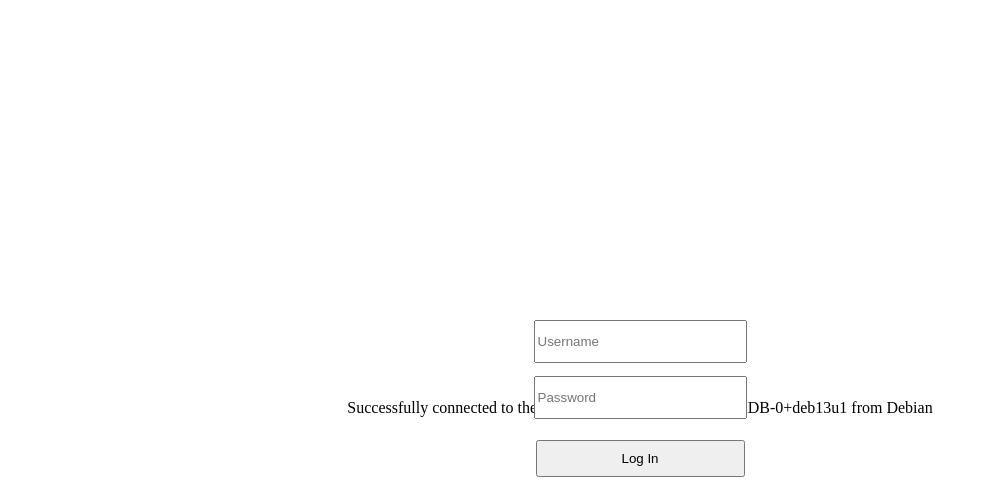
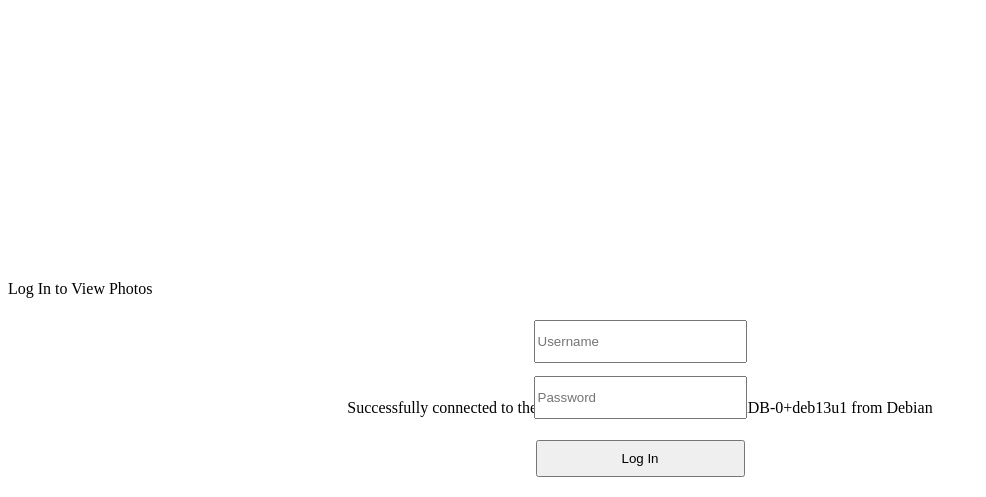
Before and after one commit to hamzaish/csci-4140-demo, a PHP site: page / in a window 1280 px wide. Shown: the top 497 px of the page, without its empty margins (0-986 px from the left). Run offline with PHP 8.4, Linux system fonts and the light colour scheme; some libraries are stand-ins or nearby versions.

Commit message:
Update index.php

```diff
--- a/web/index.php
+++ b/web/index.php
@@ -7,7 +7,7 @@
     <link rel="stylesheet" href="./style.css" />
     <div>
       <link href="./index.css" rel="stylesheet" />
-
+      <p class="home-text">Log In to View Photos</p>
       <div class="home-container">
         <input
           type="text"
```
